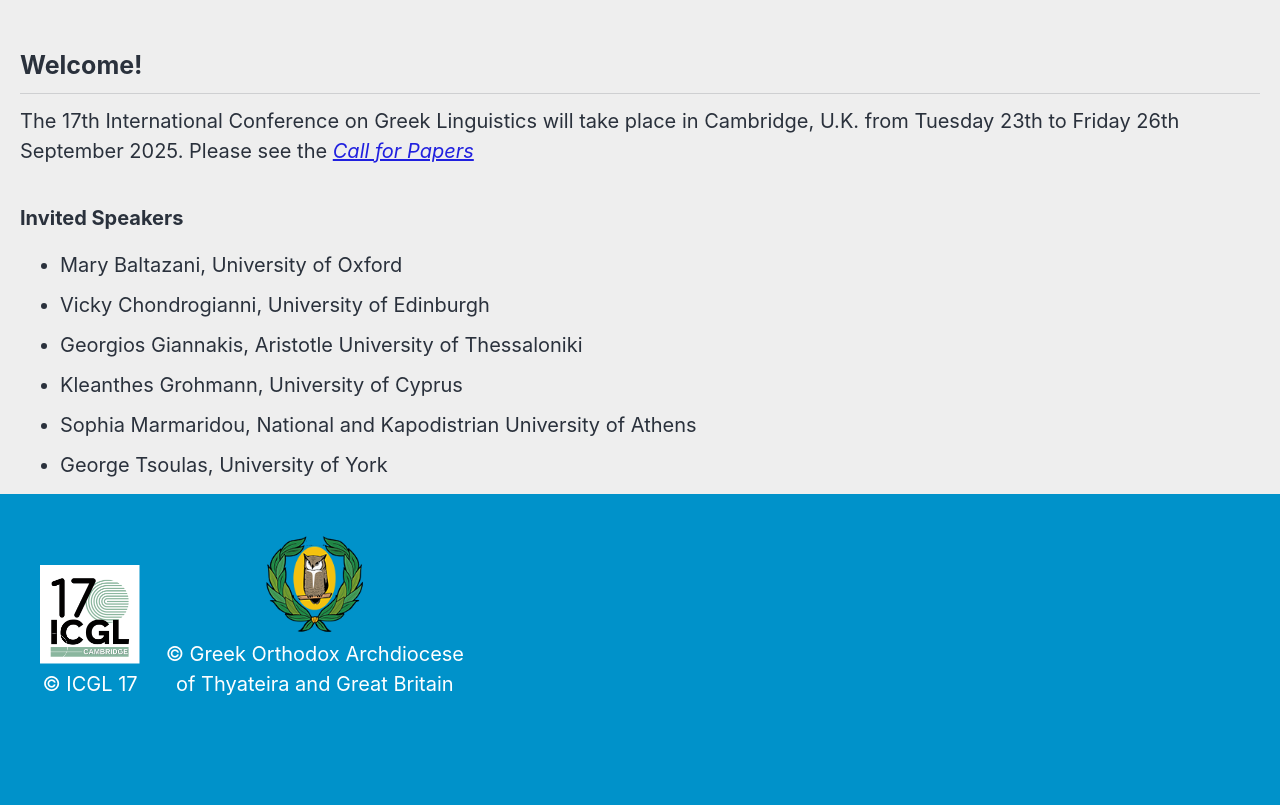
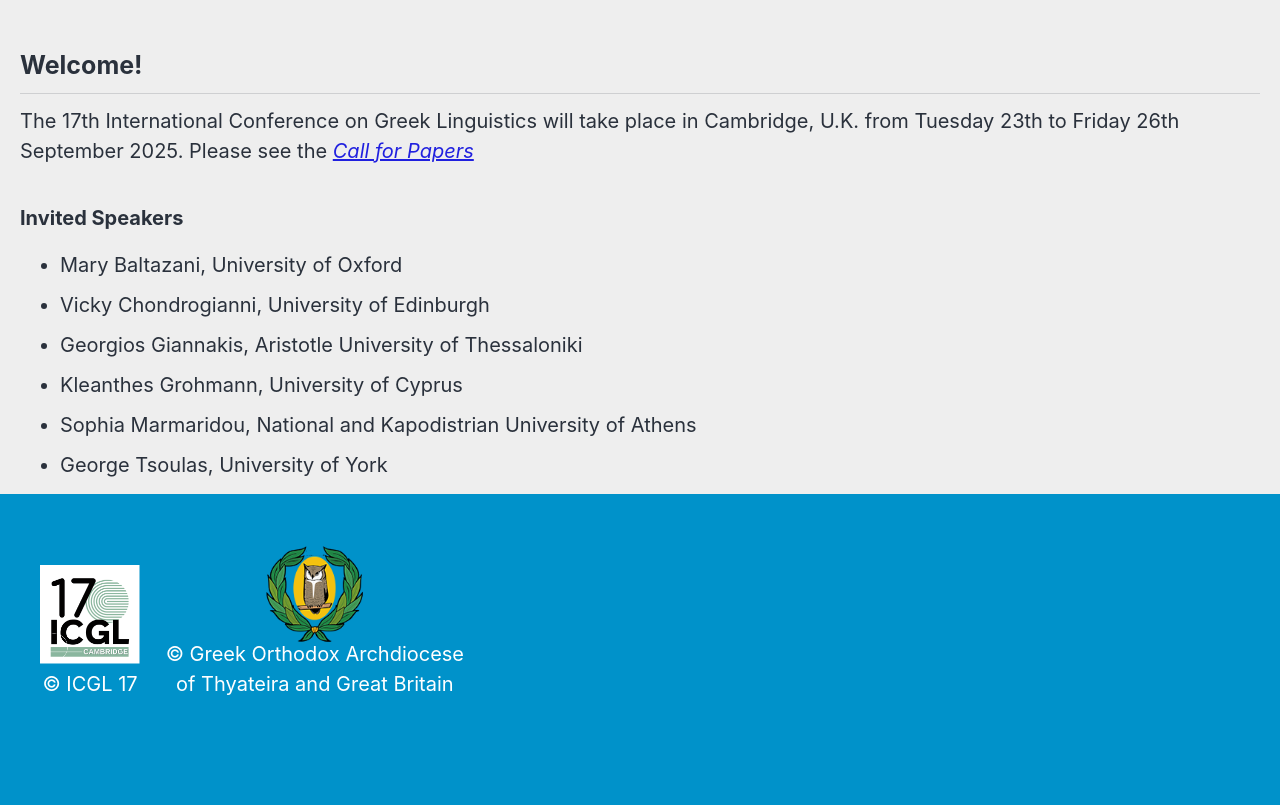
Before and after one commit to roryleung/ICGL17, a Jekyll site: the page built from _pages/home.md, in a window 1280 px wide. Shown: the part 417-1222 px from the top of the page. Built offline with Jekyll 4.4.1, drawn with Linux system fonts in a browser that asks for light colours; cached includes are drawn as plain includes; nearby versions of some CDN libraries.

Commit message:
Update custom.html

```diff
--- a/_includes/footer/custom.html
+++ b/_includes/footer/custom.html
@@ -6,7 +6,7 @@
     </div>
 
     <div style="text-align: center; display: inline-block; vertical-align: bottom;">
-      <img src="/assets/images/logo_owl_icon.png" alt="Owl Icon Logo" style="width: 100px; height: auto; position: relative">
+      <img src="/assets/images/logo_owl_icon.png" alt="Owl Icon Logo" style="width: 100px; height: auto; position: relative; top: 10px">
       <p style="color: white; margin-top: 5px;">
         &copy; Greek Orthodox Archdiocese<br>of Thyateira and Great Britain
       </p>
```
